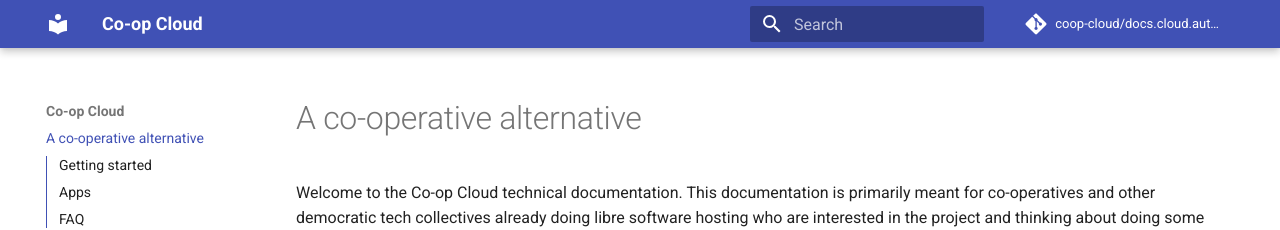
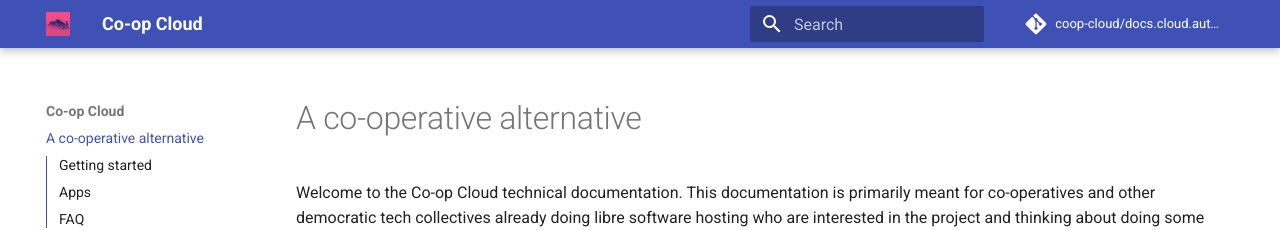
Before and after one commit to mayel/docs.coopcloud.tech, an MkDocs documentation site: the page built from docs/index.md, in a window 1280 px wide. Shown: the top 230 px of the page. Built offline with MkDocs 1.6.1 and Material for MkDocs 9.7.7, drawn with Linux system fonts in a browser that asks for light colours.

Commit message:
Add favicon and logo

```diff
--- a/mkdocs.yml
+++ b/mkdocs.yml
@@ -11,6 +11,8 @@
   palette:
     primary: light pink
     accent: purple
+  logo: img/favicon.ico
+  favicon: img/favicon.ico
 
 copyright: Copyleft 🄯 2021 The Co-operative Cloud
 
```
Also changed, not shown: docs/img/coopcloud_logo_grey.svg (added), docs/img/favicon.ico (added).
